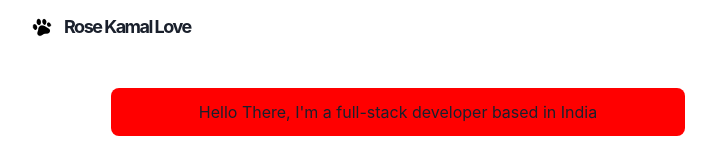
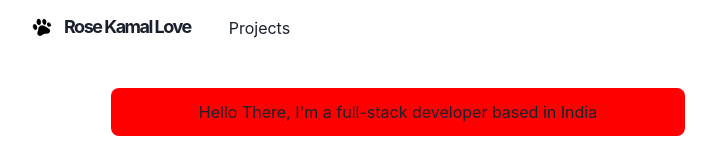
Before and after one commit to rosekamallove/rosekamal.love, a Next.js app: page / in a window 1280 px wide. Shown: the top 160 px of the page, without its empty margins (242-958 px from the left). Built offline with nearby package versions, Linux system fonts and the light colour scheme.

Commit message:
navbar done

```diff
--- a/components/navbar.js
+++ b/components/navbar.js
@@ -22,7 +22,7 @@ const LinkItem = ({ href, path, children }) => {
   const inactiveColor = useColorModeValue('gray200', 'whiteAlpha.900')
 
   return (
-    <NextLink href>
+    <NextLink href={href}>
       <Link
         p={2}
         bg={active ? 'glassTeal' : undefined}
@@ -60,6 +60,45 @@ const Navbar = props => {
             <Logo />
           </Heading>
         </Flex>
+        <Stack
+          direction={{ base: 'column', md: 'row' }}
+          display={{ base: 'none', md: 'flex' }}
+          width={{ base: 'full', md: 'auto' }}
+          alightitems="center"
+          flexGrow={1}
+          mt={{ base: 3, nmd: 0 }}
+        >
+          <LinkItem href="/works" path={path}>
+            Projects
+          </LinkItem>
+        </Stack>
+
+        <Box flex={1} align="right">
+          <Box ml={2} display={{ base: 'inline-block', md: 'none' }}>
+            <Menu>
+              <MenuButton
+                as={IconButton}
+                icon={<HamburgerIcon />}
+                varient="outline"
+                aria-label="Options"
+              ></MenuButton>
+              <MenuList>
+                <NextLink href="/" passHref>
+                  <MenuItem as={Link}>About</MenuItem>
+                </NextLink>
+                <NextLink href="/works" passHref>
+                  <MenuItem as={Link}>Projects</MenuItem>
+                </NextLink>
+                <MenuItem
+                  as={Link}
+                  href="https://github.com/rosekamallove/rosekamallove.github.io"
+                >
+                  View Source
+                </MenuItem>
+              </MenuList>
+            </Menu>
+          </Box>
+        </Box>
       </Container>
     </Box>
   )
```
